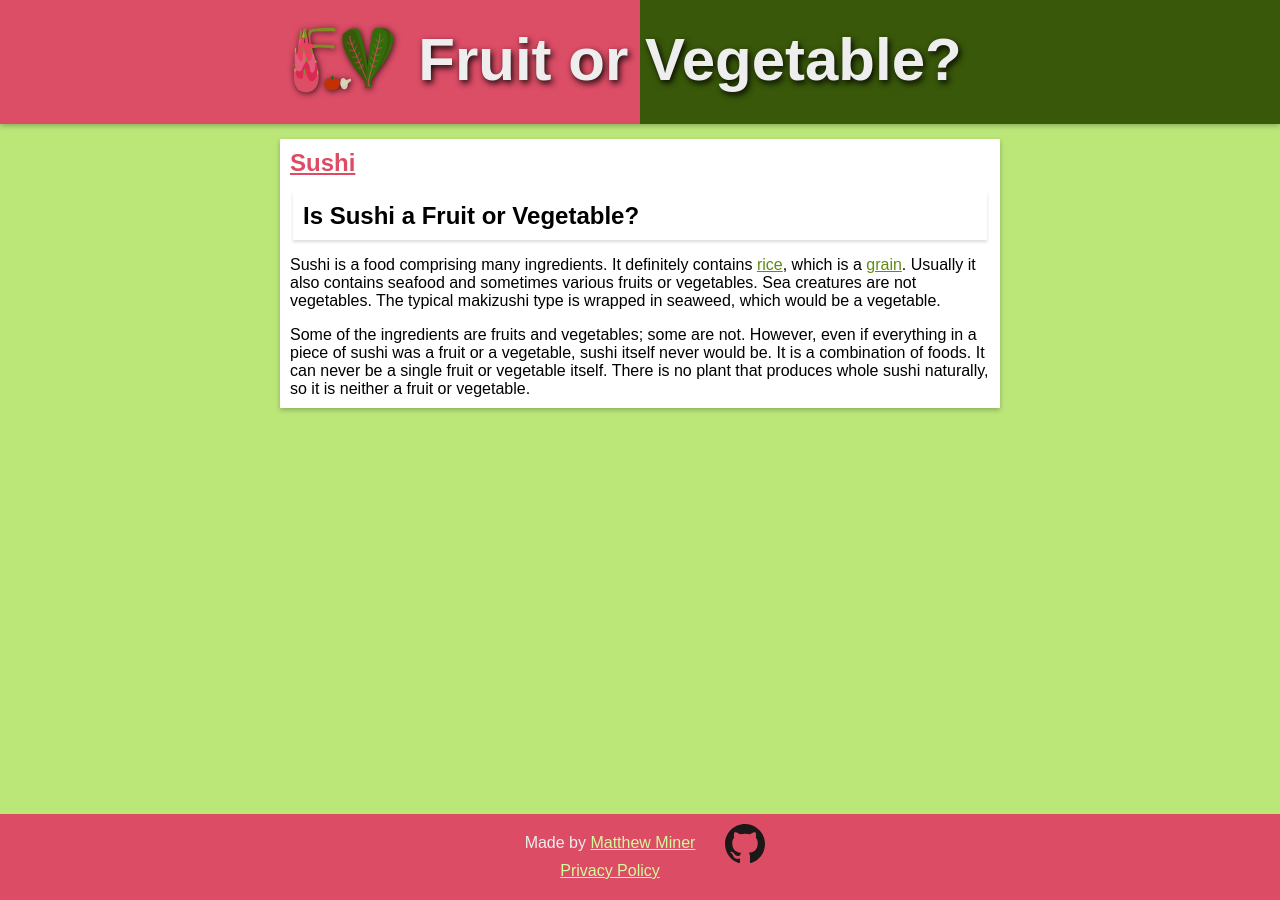
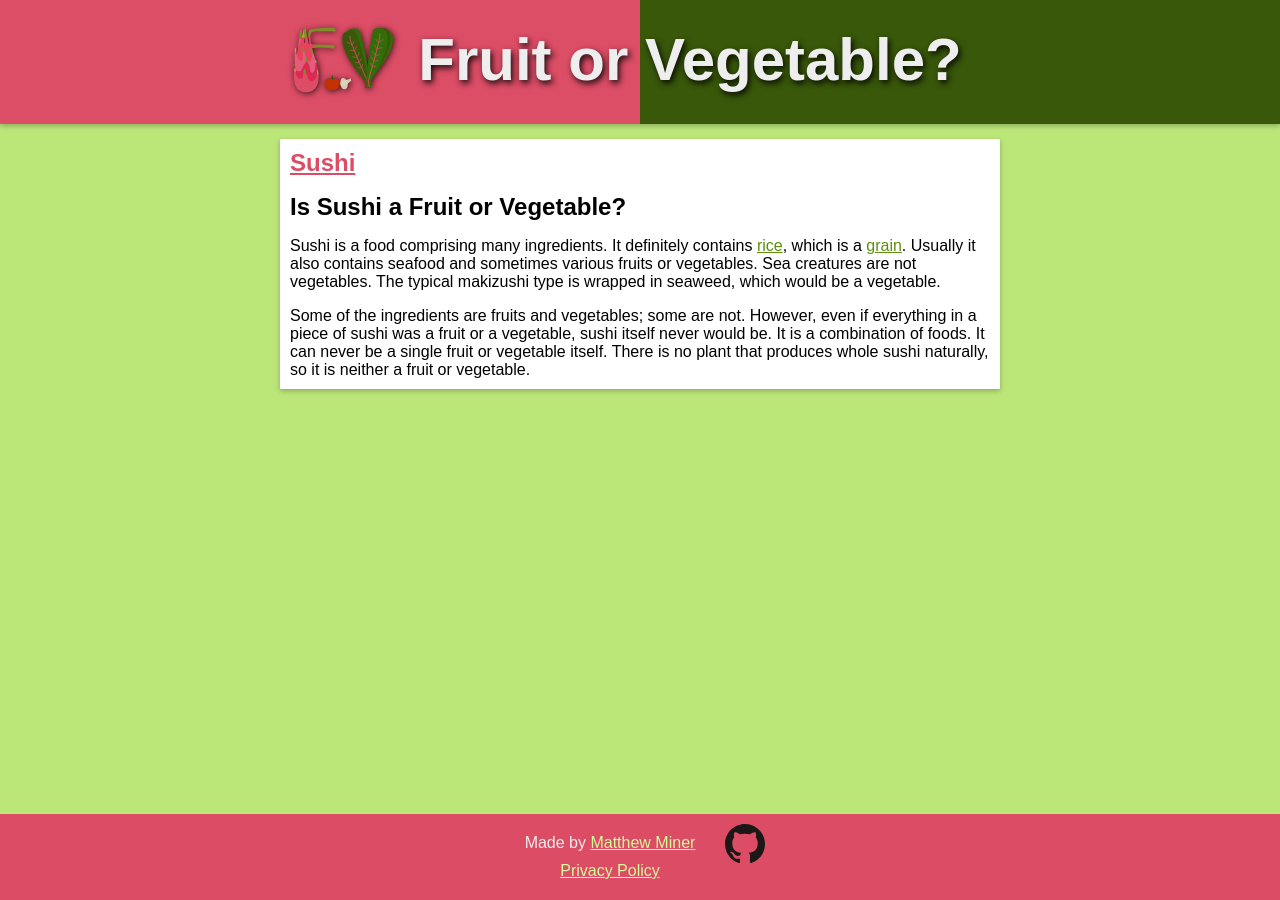
Before and after one commit to mminer237/fruitorvegetable, a Jekyll site: the page built from _items/sushi.md, in a window 1280 px wide. Built offline with Jekyll 4.4.1, drawn with Linux system fonts in a browser that asks for light colours.

Commit message:
Add eggs

```diff
--- a/_layouts/item.html
+++ b/_layouts/item.html
@@ -47,7 +47,9 @@
 
 	{% assign legal_type = site.types | where:"type", page.legally | first %}
 	{% assign parent_legal_type = site.types | where:"type", legal_type.parent_type | first %}
+	{% if first_botanical_type or page.culinarily and culinary_type or legal_type %}
 	<div class="type">
+	{% endif %}
 		<div class="question">Is {% if page.article -%}
 			{{ page.article }}
 		{%- elsif page.article != false -%}
@@ -128,7 +130,9 @@
 			{% endif %}
 		</div>
 		{% endif %}
+	{% if first_botanical_type or page.culinarily and culinary_type or legal_type %}
 	</div>
+	{% endif %}
 	{{ page.content }}
 	{% if page.botanically == "fruit" or parent_botanical_type.type == "fruit" %}
 		{% assign is_fruit = true %}
--- a/css/style.scss
+++ b/css/style.scss
@@ -132,6 +132,9 @@
 h2, summary, .question {
 	font-size: 24px;
 	font-weight: bold;
+}
+article > .question, p {
+	margin: 16px 0;
 }
 summary {
 	cursor: pointer;
```
Also changed, not shown: _items/egg.md (added, +14 -0 lines), assets/images/eggs.jpg (added).
